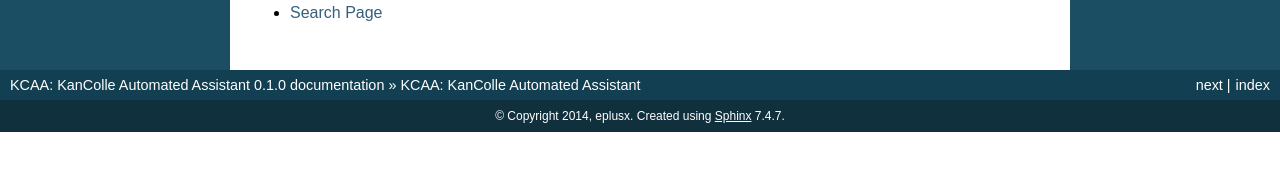
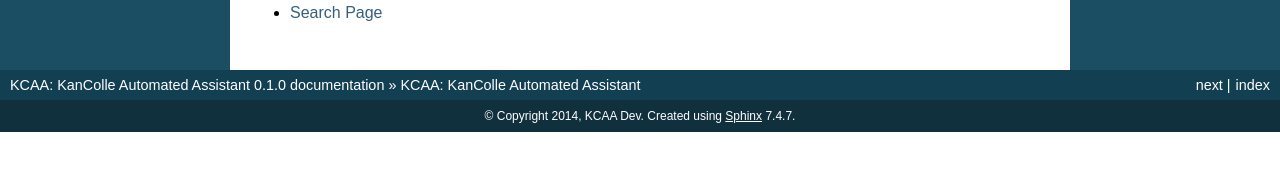
Before and after one commit to kcaa/kcaa, a Sphinx documentation site: the page built from docs/index.rst, in a window 1280 px wide. Shown: the part 406-577 px from the top of the page. Built offline with Sphinx 7.4.7, drawn with Linux system fonts in a browser that asks for light colours.

Commit message:
Repository update.

```diff
--- a/docs/conf.py
+++ b/docs/conf.py
@@ -50,7 +50,7 @@ master_doc = 'index'
 
 # General information about the project.
 project = u'KCAA: KanColle Automated Assistant'
-copyright = u'2014, eplusx'
+copyright = u'2014, KCAA Dev'
 
 # The version info for the project you're documenting, acts as replacement for
 # |version| and |release|, also used in various other places throughout the
@@ -203,7 +203,7 @@ latex_elements = {
 #  author, documentclass [howto, manual, or own class]).
 latex_documents = [
   ('index', 'KCAAKanColleAutomatedAssistant.tex', u'KCAA: KanColle Automated Assistant Documentation',
-   u'eplusx', 'manual'),
+   u'KCAA Dev', 'manual'),
 ]
 
 # The name of an image file (relative to this directory) to place at the top of
@@ -233,7 +233,7 @@ latex_documents = [
 # (source start file, name, description, authors, manual section).
 man_pages = [
     ('index', 'kcaakancolleautomatedassistant', u'KCAA: KanColle Automated Assistant Documentation',
-     [u'eplusx'], 1)
+     [u'KCAA Dev'], 1)
 ]
 
 # If true, show URL addresses after external links.
@@ -247,7 +247,7 @@ man_pages = [
 #  dir menu entry, description, category)
 texinfo_documents = [
   ('index', 'KCAAKanColleAutomatedAssistant', u'KCAA: KanColle Automated Assistant Documentation',
-   u'eplusx', 'KCAAKanColleAutomatedAssistant', 'One line description of project.',
+   u'KCAA Dev', 'KCAAKanColleAutomatedAssistant', 'One line description of project.',
    'Miscellaneous'),
 ]
 
```
